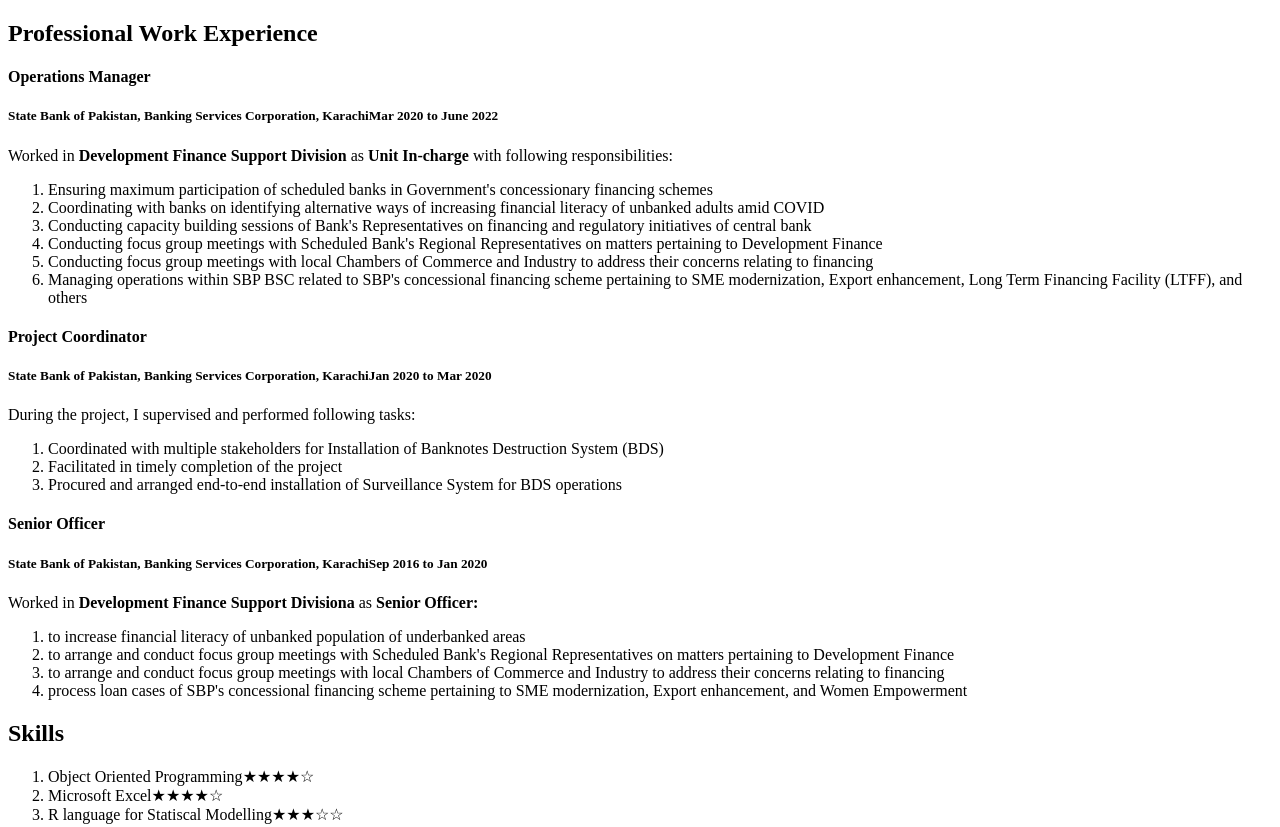
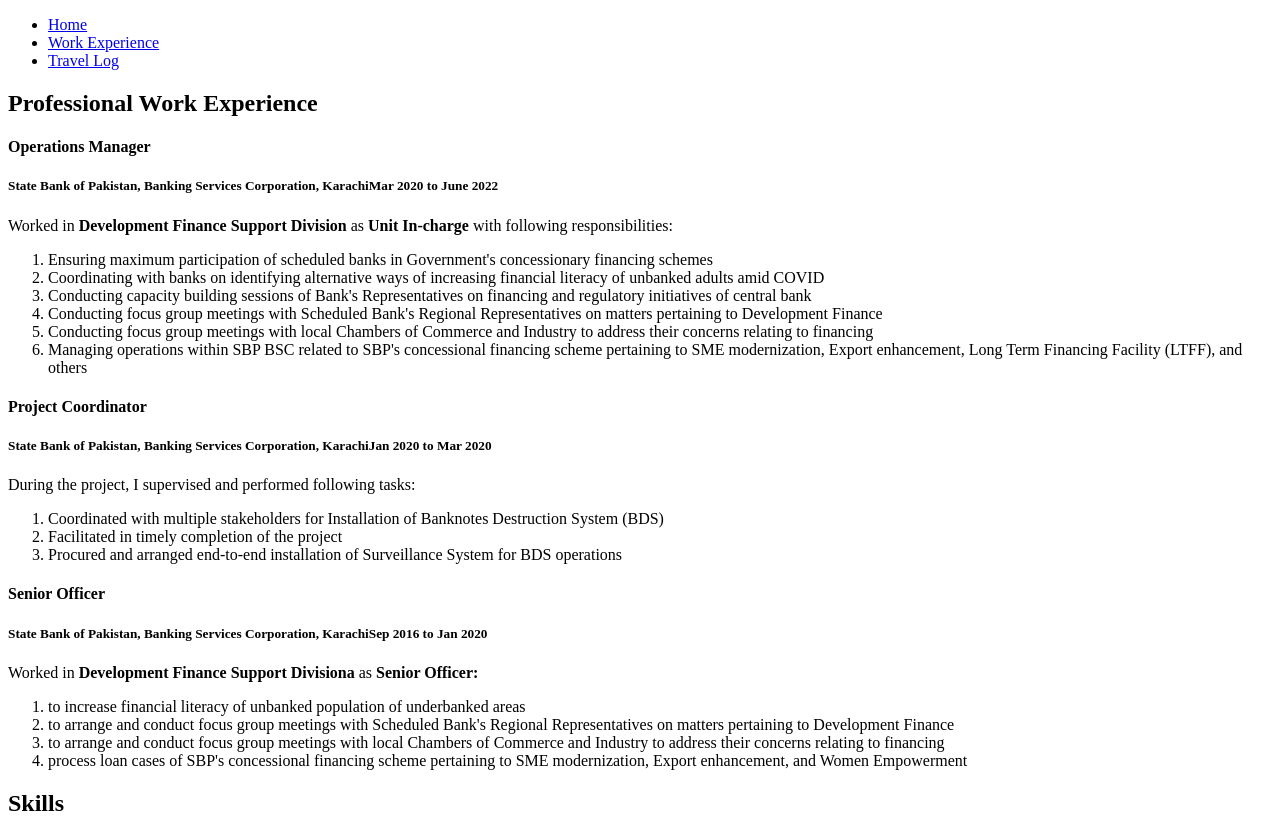
Before and after one commit to Munz1993/project1, a plain HTML site: page work_experience.html in a window 1280 px wide. Shown: the top 827 px of the page. Drawn offline with Linux system fonts and the light colour scheme.

Commit message:
Update work_experience.html
Added Navigation Element to the work exp file

```diff
--- a/work_experience.html
+++ b/work_experience.html
@@ -7,6 +7,16 @@
  </head>
 
   <body>
+  <header>
+      <nav>
+        <ul>
+	  <li><a href="#jump" title="About Me">Home</a></li>
+	  <li><a href="work_experience.html">Work Experience</a></li>
+	  <li><a href="travel.html">Travel Log</a></li>
+	 </ul>
+      </nav>
+    </header>
+
     <header>
       <h2>Professional Work Experience</h2>
     </header>
```
